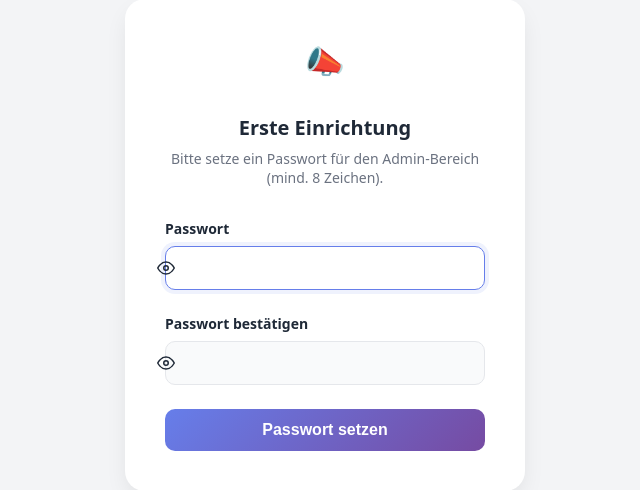
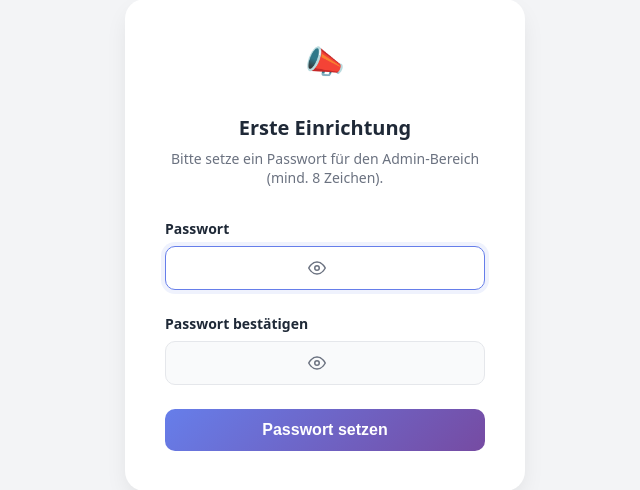
Before and after one commit to glhsman/qr-codemessanger-job, a PHP site: page /admin/login.php in a window 1280 px wide. Shown: the part 155-645 px from the top of the page, without its empty margins (315-955 px from the left). Run offline with PHP 8.4, Linux system fonts and the light colour scheme; data that the repository does not hold is empty; some libraries are stand-ins or nearby versions.

Commit message:
Fix Passwort-Augen-Icon Positionierung rechtsbündig

```diff
--- a/admin/login.php
+++ b/admin/login.php
@@ -113,10 +113,10 @@ if ($_SERVER['REQUEST_METHOD'] === 'POST') {
             font-weight: 600;
             margin-bottom: 0.5rem;
         }
-        .pw-field-wrapper { position: relative; display: flex; align-items: center; margin-bottom: 1.5rem; }
+        .pw-field-wrapper { position: relative; margin-bottom: 1.5rem; }
         .pw-field-wrapper input {
-            flex: 1;
-            padding: 0.75rem 3rem 0.75rem 1rem;
+            width: 100%;
+            padding: 0.75rem 2.5rem 0.75rem 0.75rem;
             border: 1px solid var(--border);
             border-radius: 10px;
             font-size: 1rem;
@@ -131,15 +131,19 @@ if ($_SERVER['REQUEST_METHOD'] === 'POST') {
         }
         .pw-toggle {
             position: absolute;
-            right: 0.75rem;
+            right: 0.5rem;
+            top: 50%;
+            transform: translateY(-50%);
             background: none;
             border: none;
             cursor: pointer;
-            color: var(--text-muted);
+            color: #6b7280;
             padding: 0.25rem;
             display: flex;
             align-items: center;
+            justify-content: center;
             transition: color 0.2s;
+            z-index: 1;
         }
         .pw-toggle:hover { color: var(--primary); }
         button {
```
